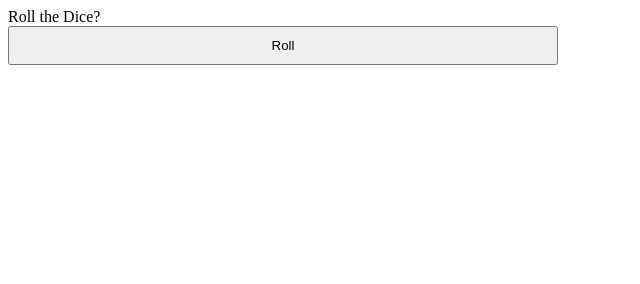
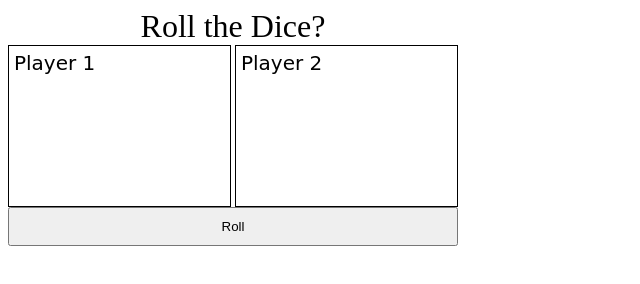
Before and after one commit to super8989/MonsterJavaScript-DiceGame, a plain HTML site: page index.html in a window 1280 px wide. Shown: the whole page, without its empty margins (0-640 px from the left). Drawn offline with Linux system fonts and the light colour scheme.

Commit message:
rebuilding the dice game: css edits

```diff
--- a/index.html
+++ b/index.html
@@ -11,10 +11,20 @@
             <div id="player1"></div>
             <div id="player2"></div>
         </div> -->
+        <div class="gamearea">
+            <div class="output">
+                <div>Roll the Dice?</div>
+            </div>
+            <div class="viewer">
+                <span class="namer">Player 1</span>
+                <span id="player1"></span>
+            </div>
+            <div class="viewer">
+                <span class="namer">Player 2</span>
+                <span id="player2"></span>
+            </div>
+        </div>
 
-        <div class="output">
-            <div>Roll the Dice?</div>
-        </div>
         <button type="button">Roll</button>
 
 
--- a/style.css
+++ b/style.css
@@ -1,16 +1,5 @@
-#player1, #player2 {
- display: inline-block;
- width: 200px;
- height: 140px;
- border: 1px solid black;
- padding: 5px;
- margin: 25px;
- text-align: center;
- font-size: 7em;
-}
-
-#output {
-    width: 550px;
+.output {
+    width: 450px;
     text-align: center;
     font-size: 2em;
 }
@@ -18,7 +7,7 @@
 button {
  padding: 10px;
  text-align: center;
- width: 550px;
+ width: 450px;
 }
 
 .dicer {
@@ -44,3 +33,18 @@ button {
     display: inline-block;
     margin: 2px;
 }
+
+.viewer {
+    display: inline-block;
+    width: 211px;
+    height: 150px;
+    border: 1px solid black;
+    padding: 5px;
+}
+
+.namer {
+    display: inline-block;
+    font-family: cursive;
+    font-size: 20px;
+    margin-bottom: 10px;
+}
```
